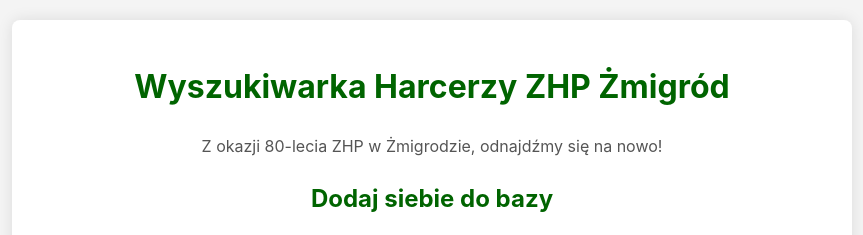
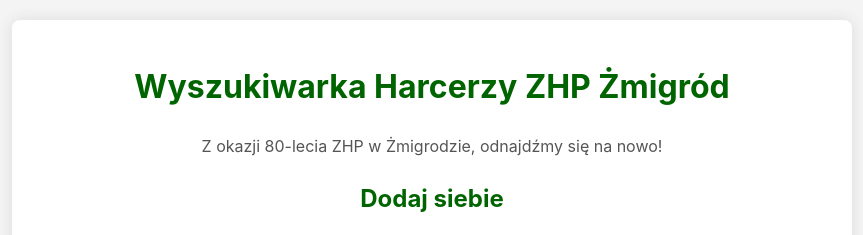
Before and after one commit to toperzak/ZHP80LatZmigrod, a plain HTML site: page index.html in a window 1280 px wide. Shown: the top 235 px of the page, without its empty margins (208-1071 px from the left). Drawn offline with Linux system fonts and the light colour scheme; no server answers.

Commit message:
Update index.html

```diff
--- a/index.html
+++ b/index.html
@@ -30,7 +30,7 @@
         <p>Z okazji 80-lecia ZHP w Żmigrodzie, odnajdźmy się na nowo!</p>
 
         <div id="form-section">
-            <h2>Dodaj siebie do bazy</h2>
+            <h2>Dodaj siebie</h2>
             <form id="scout-form">
                 <label for="pseudonim">Pseudonim:</label>
                 <input type="text" id="pseudonim" name="pseudonim" required>
```
